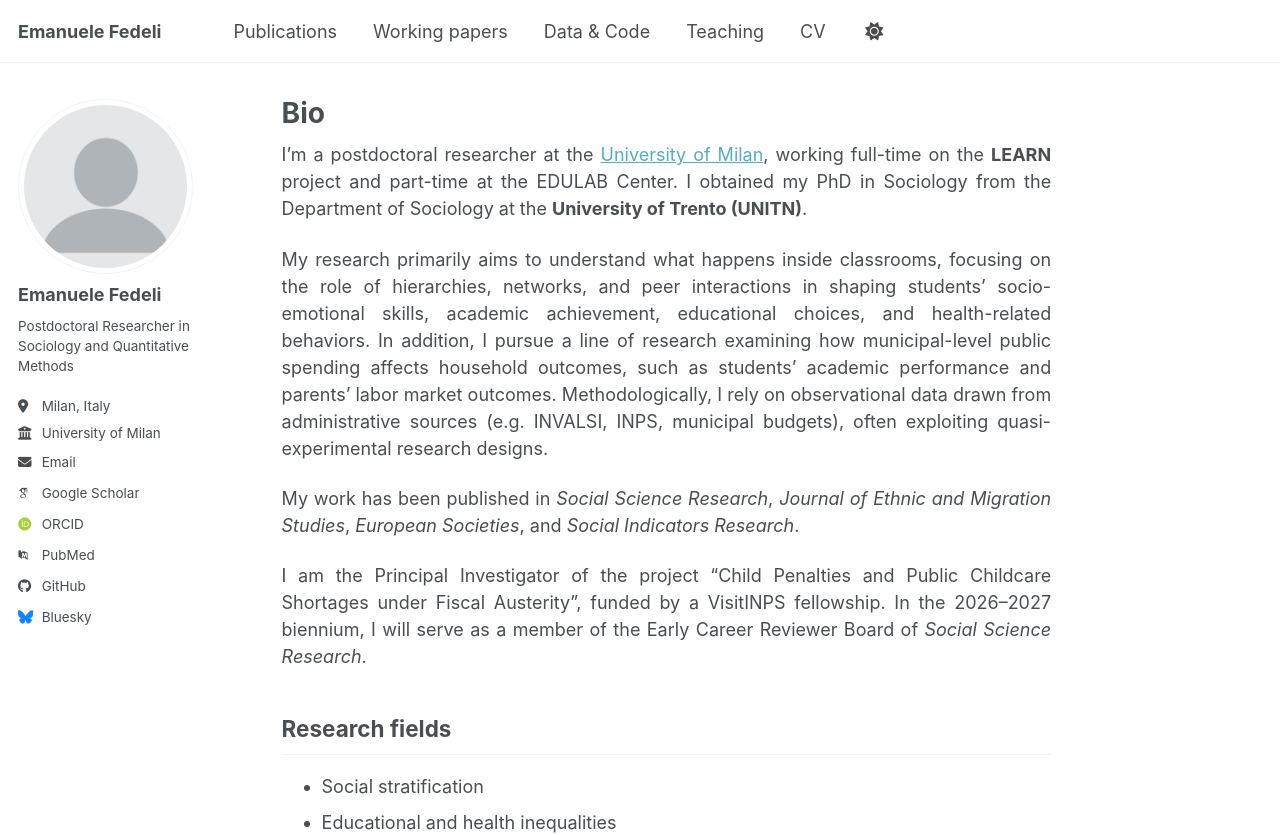
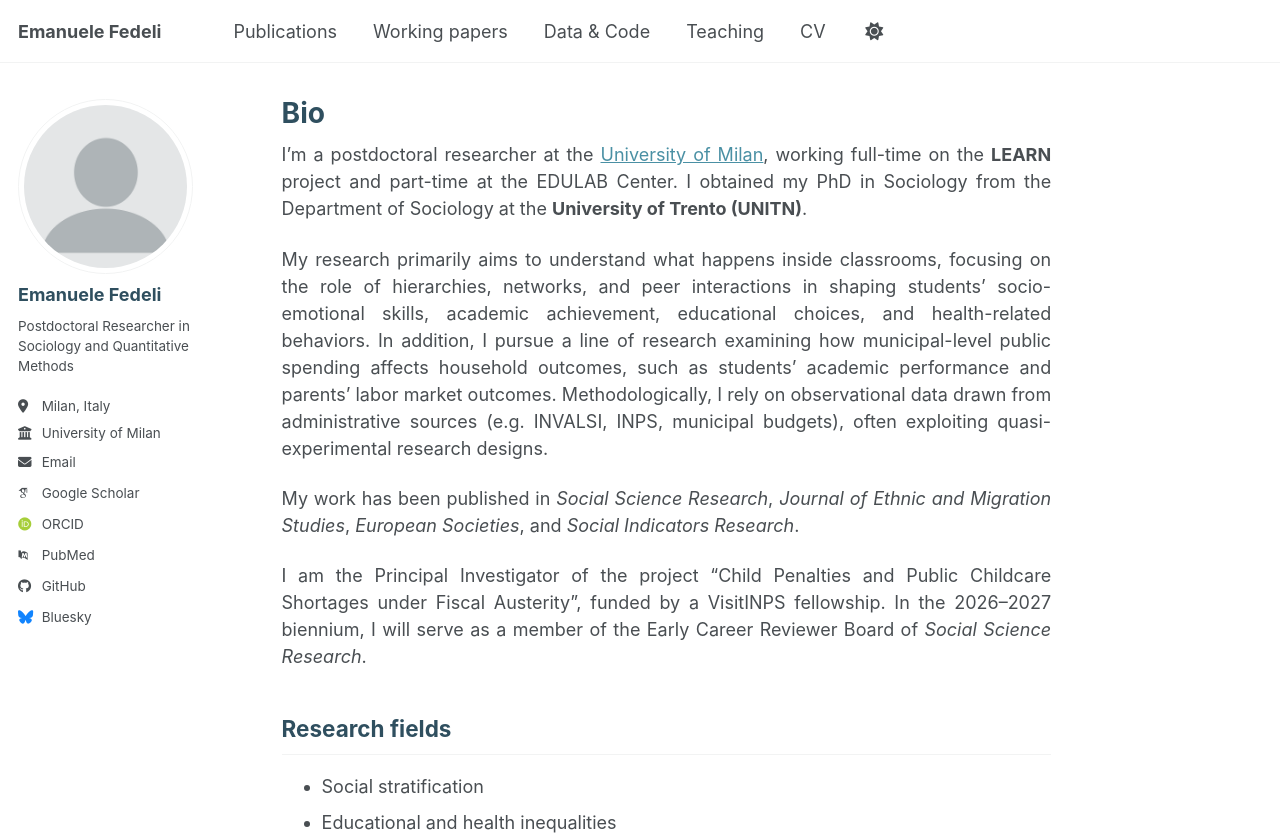
Before and after one commit to emanuelefedeli/emanuelefedeli.github.io, a Jekyll site: the page built from _pages/about.md, in a window 1280 px wide. Shown: the top 835 px of the page. Built offline with Jekyll 4.4.1, drawn with Linux system fonts in a browser that asks for light colours; some web fonts are replaced; a script bundle is joined from its source files by our own code; library files that are not in the unit come from our copies.

Commit message:
Update main.scss

```diff
--- a/assets/css/main.scss
+++ b/assets/css/main.scss
@@ -39,5 +39,8 @@
 
     "vendor/font-awesome/fontawesome",
     "vendor/font-awesome/solid",
-    "vendor/font-awesome/brands"
+    "vendor/font-awesome/brands",
+    "custom"
 ;
+
+;
```
